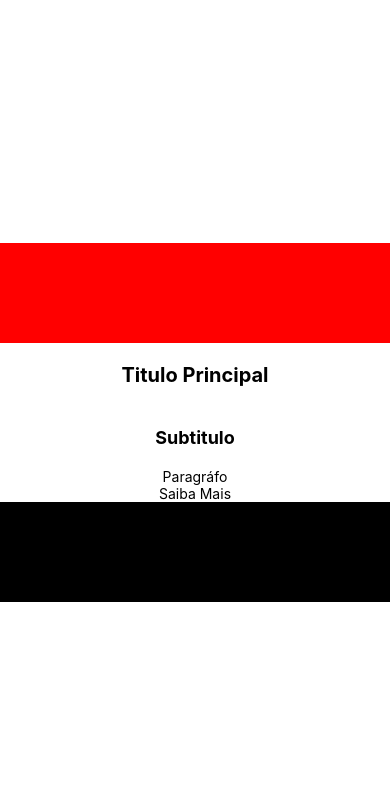
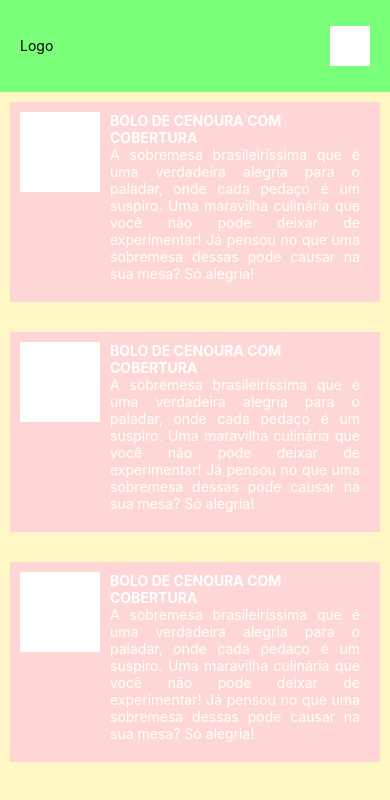
Before and after one commit to Ws2L/tutorial-react-native-expo, a React Native app: screen / in a window 390 px wide. Shown: the top 800 px of the page. Built offline with nearby package versions, Linux system fonts and the light colour scheme.

Commit message:
configurando layout

```diff
--- a/App.js
+++ b/App.js
@@ -1,60 +1,117 @@
-import { StatusBar } from 'expo-status-bar';
-import { StyleSheet, Text, View } from 'react-native';
+import { View, Text, StyleSheet } from "react-native"
 
 export default function App() {
   return (
     <View style={styles.container}>
-      <View style={styles.box1}> </View>
-      <Text style={styles.tituloPrincipal}>Titulo Principal</Text>
-      <Text style={styles.subTitulo}>Subtitulo</Text>
-      <Text>Paragráfo</Text>
-      <Text style={styles.saibaMais}>Saiba Mais</Text>
-      <View style={styles.box2}> </View>
-      <StatusBar style="auto" />
+      <View style={styles.header}>
+        <Text>Logo</Text>
+        <View style={styles.menu}></View>
+      </View>
+
+      <View style={styles.content}>
+
+        <View style={styles.card}>
+          <View style={styles.image}></View>
+          <View style={styles.text}>
+            <Text style={styles.title}>BOLO DE CENOURA COM COBERTURA</Text>
+            <Text style={styles.p}>A sobremesa brasileiríssima que é uma verdadeira alegria para o paladar, onde cada pedaço é um suspiro.
+            Uma maravilha culinária que você não pode deixar de experimentar!
+            Já pensou no que uma sobremesa dessas pode causar na sua mesa?
+            Só alegria!
+            </Text>
+          </View>
+        </View>
+
+        <View style={styles.card}>
+          <View style={styles.image}></View>
+          <View style={styles.text}>
+            <Text style={styles.title}>BOLO DE CENOURA COM COBERTURA</Text>
+            <Text style={styles.p}>A sobremesa brasileiríssima que é uma verdadeira alegria para o paladar, onde cada pedaço é um suspiro.
+            Uma maravilha culinária que você não pode deixar de experimentar!
+            Já pensou no que uma sobremesa dessas pode causar na sua mesa?
+            Só alegria!
+            </Text>
+          </View>
+        </View>
+
+        <View style={styles.card}>
+          <View style={styles.image}></View>
+          <View style={styles.text}>
+            <Text style={styles.title}>BOLO DE CENOURA COM COBERTURA</Text>
+            <Text style={styles.p}>A sobremesa brasileiríssima que é uma verdadeira alegria para o paladar, onde cada pedaço é um suspiro.
+            Uma maravilha culinária que você não pode deixar de experimentar!
+            Já pensou no que uma sobremesa dessas pode causar na sua mesa?
+            Só alegria!
+            </Text>
+          </View>
+        </View>
+
+      </View>
     </View>
-  );
+  )
 }
 
-const styles = StyleSheet.create({
+const styles = StyleSheet.create ({
   container: {
+    width: "100%",
     flex: 1,
-    backgroundColor: 'white',
-    alignItems: 'center',
-    justifyContent: 'center'
+    justifyContent: "center",
+    alignItems: "center"
   },
 
-  tituloPrincipal: {
-    fontSize: 20,
-    fontWeight: 'bold',
-    marginVertical: 20
+  header: {
+    flex: 1,
+    width: "100%",
+    backgroundColor: "#79ff79ff",
+    justifyContent: "space-between",
+    alignItems: "center",
+    flexDirection: "row",
+    paddingHorizontal: 20
   },
 
-  subTitulo: {
-    fontSize: '18px',
-    fontWeight: 'bold',
-    marginVertical: 20
+  content: {
+    flex: 8,
+    width: "100%",
+    backgroundColor: "#fff7c6ff",
+    padding: 10,
+
   },
 
-  saibaMais: {
-    fontSize: 14,
-    fontWeight: '#464646'
+  menu: {
+    width: 40,
+    height: 40,
+    backgroundColor: "#ffffffff"
   },
 
-  box1: {
-    width: '100%',
-    height: 100,
-    backgroundColor: 'red'
+  card: {
+    width: "100%",
+    height: 200,
+    backgroundColor: "#ffd6d6ff",
+    padding: 10,
+    flexDirection: "row",
+    marginBottom: 30
   },
 
-  box2: {
-    width: '100%',
-    height: 100,
-    backgroundColor: 'black'
+  image: {
+    width: 80,
+    height: 80,
+    backgroundColor: "white",
   },
 
-  box3: {
-    width: 50,
-    height: 50,
-    backgroundColor: 'red'
+  text: {
+    flex: 1,
+    paddingHorizontal: 10,
+    flexDirection: "column"
+    //width: "100%"
   },
-});
+
+  title: {
+    fontWeight: "Bold",
+    color: "white"
+  },
+
+  p: {
+    color: "white",
+    textAlign: "justify"
+  },
+})
--- a/package.json
+++ b/package.json
@@ -12,7 +12,10 @@
     "expo": "~53.0.20",
     "expo-status-bar": "~2.2.3",
     "react": "19.0.0",
-    "react-native": "0.79.5"
+    "react-native": "0.79.5",
+    "react-dom": "19.0.0",
+    "react-native-web": "^0.20.0",
+    "@expo/metro-runtime": "~5.0.4"
   },
   "devDependencies": {
     "@babel/core": "^7.20.0"
```
Also changed, not shown: 2 other files (tests, documents, lock files or other folders).
